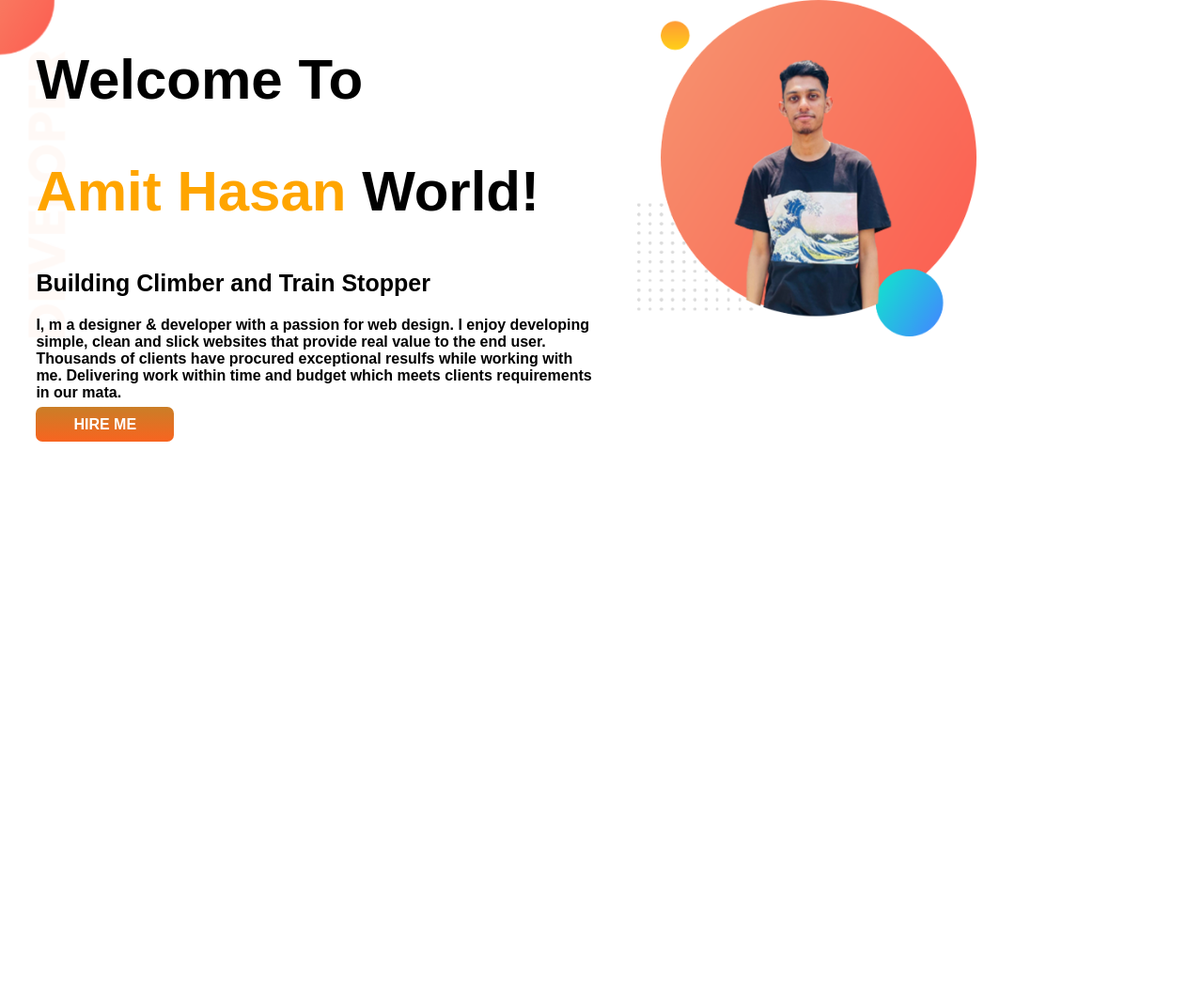
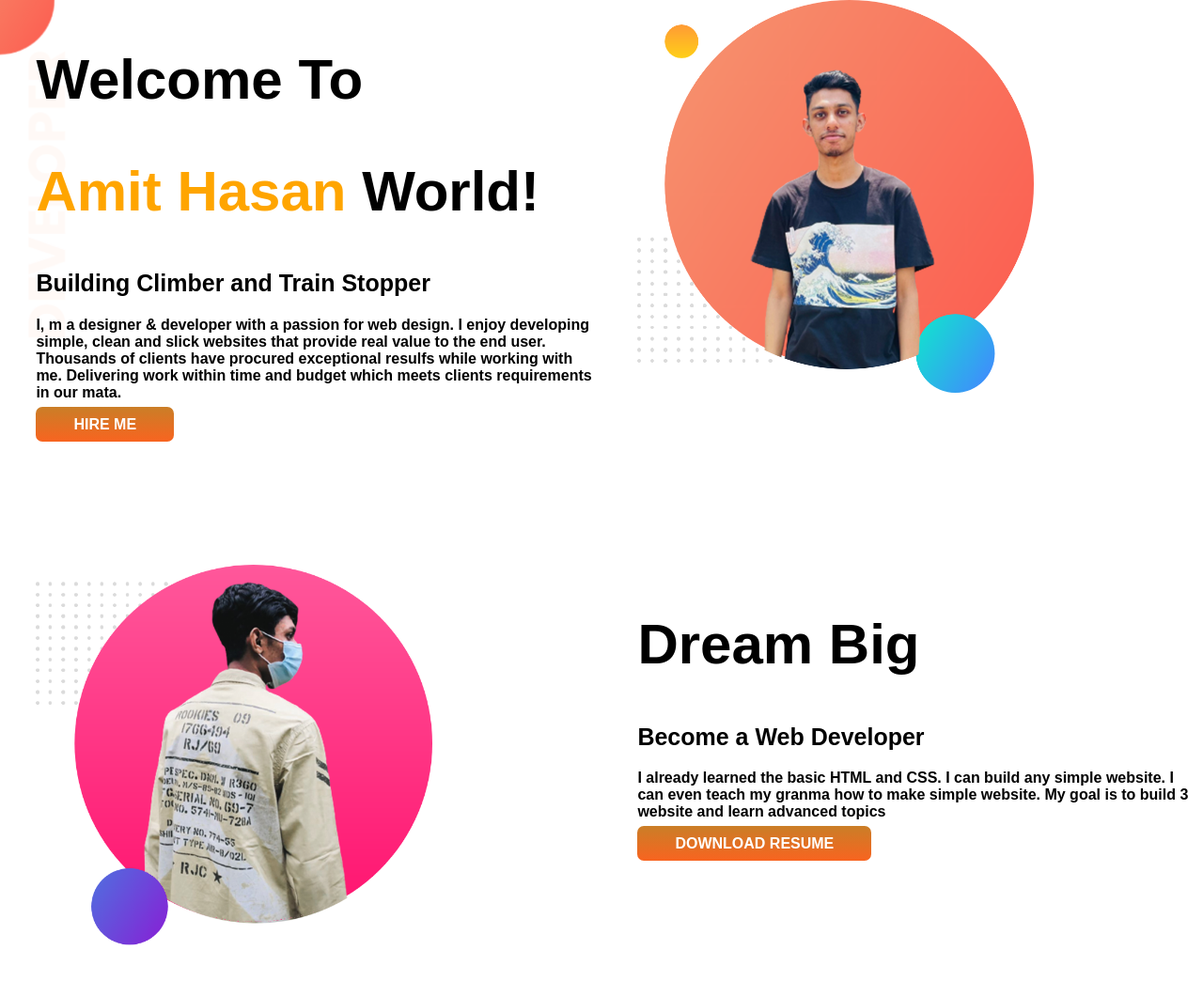
Before and after one commit to Shourovcool/excercise-portfolio, a plain HTML site: page index.html in a window 1280 px wide. Shown: the whole page at 94% size. Before the commit the page ends 800 px from the top, so only its background shows below. Drawn offline with Linux system fonts and the light colour scheme; a web font is replaced by a local one.

Commit message:
new section dreambig

```diff
--- a/index.html
+++ b/index.html
@@ -12,7 +12,7 @@
 </head>
 
 <body>
-    <section class="display-flex">
+    <section class="top-banner display-flex">
         <div class="half-width">
             <h1>Welcome To</h1>
             <h1><span class="orangecolor-add">Amit Hasan</span> World!</h1>
@@ -29,6 +29,21 @@
         </div>
     </section>
 
+    <section class="display-flex">
+        <div class="half-width">
+            <img src="my-bg2.png" alt="">
+        </div>
+        <div class="half-width">
+
+            <h1>Dream Big</h1>
+            <h2>Become a Web Developer</h2>
+            <p>I already learned the basic HTML and CSS. I can build any simple website. I can even teach my granma how
+                to make simple website. My goal is to build 3 website and learn advanced topics</p>
+            <a class="hireme-design" target="_blank" href="">DOWNLOAD RESUME</a>
+        </div>
+
+    </section>
+
 </body>
 
 </html>
--- a/style.css
+++ b/style.css
@@ -11,10 +11,15 @@ h2 {
     font-size: 25px;
 }
 
+.top-banner {
+    background-image: url(top-banner.png);
+    background-repeat: no-repeat;
+}
+
 .display-flex {
     display: flex;
-    background-image: url(top-banner.png);
-    background-repeat: no-repeat;
+    margin-bottom: 140px;
+
 }
 
 .half-width {
@@ -23,7 +28,7 @@ h2 {
 }
 
 .half-width img {
-    width: 60%;
+    width: 70%;
 }
 
 .half-width p {
```
